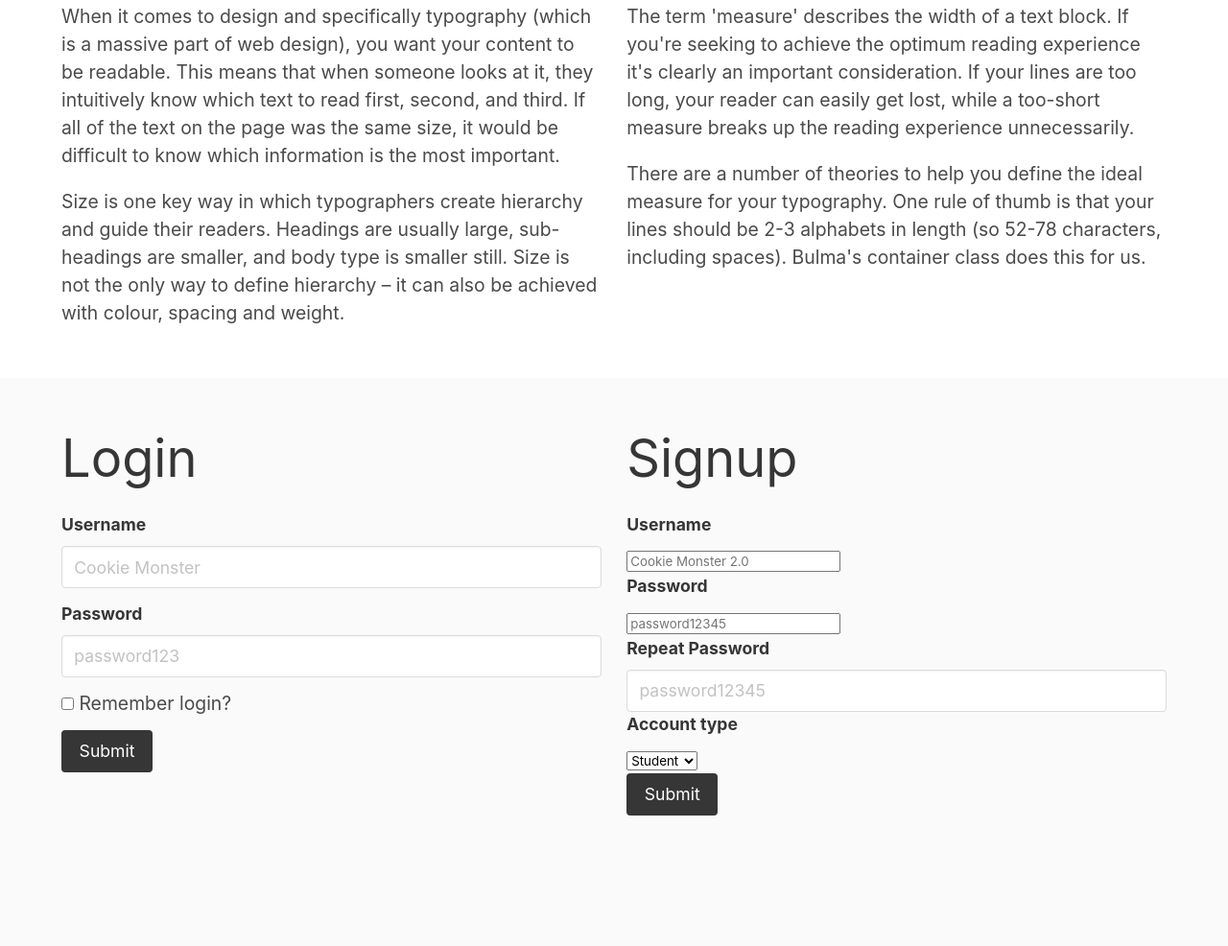
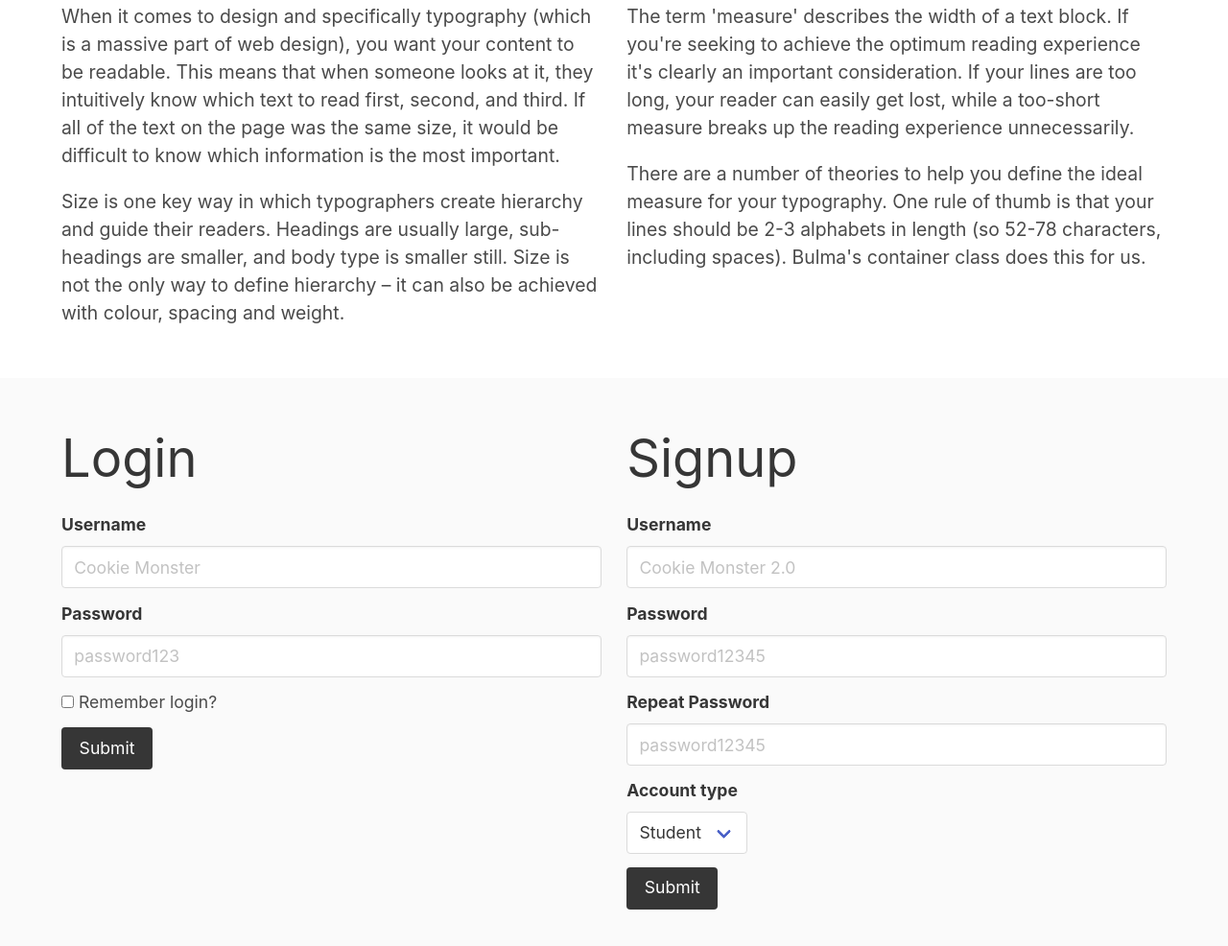
Before and after one commit to jdmar3-comp426/a02-garv929, a website: page index.html in a window 1280 px wide. Shown: the part 3185-4171 px from the top of the page at 96% size. Before the commit the page ends 4088 px from the top, so only its background shows below. Drawn offline with nearby package versions, Linux system fonts and the light colour scheme; a web font is replaced by a local one.

Commit message:
filled in all classes

```diff
--- a/index.html
+++ b/index.html
@@ -170,15 +170,15 @@
                         </div>
                     </div>
                     <div class="field">
-                        <div class="">
+                        <div class="control">
                             <label class="checkbox">
                                 <input type="checkbox" name="remember">
                                 Remember login?
                             </label>
                         </div>
                     </div>
-                    <div class="">
-                        <div class="">
+                    <div class="field">
+                        <div class="control">
                             <button class="button is-dark" type="submit">Submit</button>
                         </div>
                     </div>
@@ -187,28 +187,28 @@
             <div class="column">
                 <h1 class="title has-text-weight-normal">Signup</h1>
                 <form>
-                    <div class="">
+                    <div class="field">
                         <label class="label">Username</label>
-                        <div class="">
-                            <input class="" type="text" placeholder="Cookie Monster 2.0" name="username">
+                        <div class="control">
+                            <input class="input" type="text" placeholder="Cookie Monster 2.0" name="username">
                         </div>
                     </div>
-                    <div class="">
+                    <div class="field">
                         <label class="label">Password</label>
-                        <div class="">
-                            <input class="" type="password" placeholder="password12345">
+                        <div class="control">
+                            <input class="input" type="password" placeholder="password12345">
                         </div>
                     </div>
-                    <div class="">
+                    <div class="field">
                         <label class="label">Repeat Password</label>
-                        <div class="">
+                        <div class="control">
                             <input class="input" type="password" placeholder="password12345" name="password">
                         </div>
                     </div>
-                    <div class="">
+                    <div class="field">
                         <label class="label">Account type</label>
-                        <div class="">
-                            <div class="">
+                        <div class="control">
+                            <div class="select">
                                 <select name="accountType">
                                     <option>Student</option>
                                     <option>Teacher</option>
@@ -216,8 +216,8 @@
                             </div>
                         </div>
                     </div>
-                    <div class="">
-                        <div class="">
+                    <div class="field">
+                        <div class="control">
                             <button class="button is-dark" type="submit">Submit</button>
                         </div>
                     </div>
```
